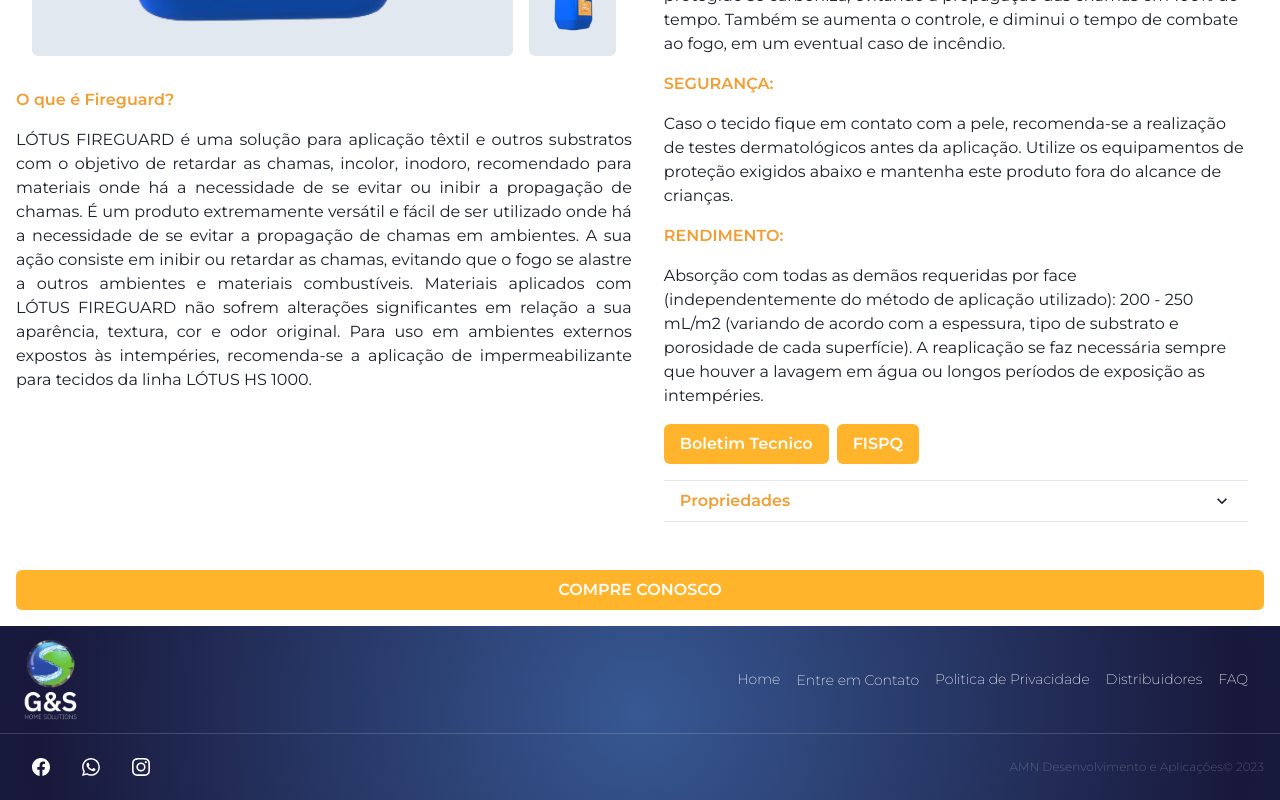
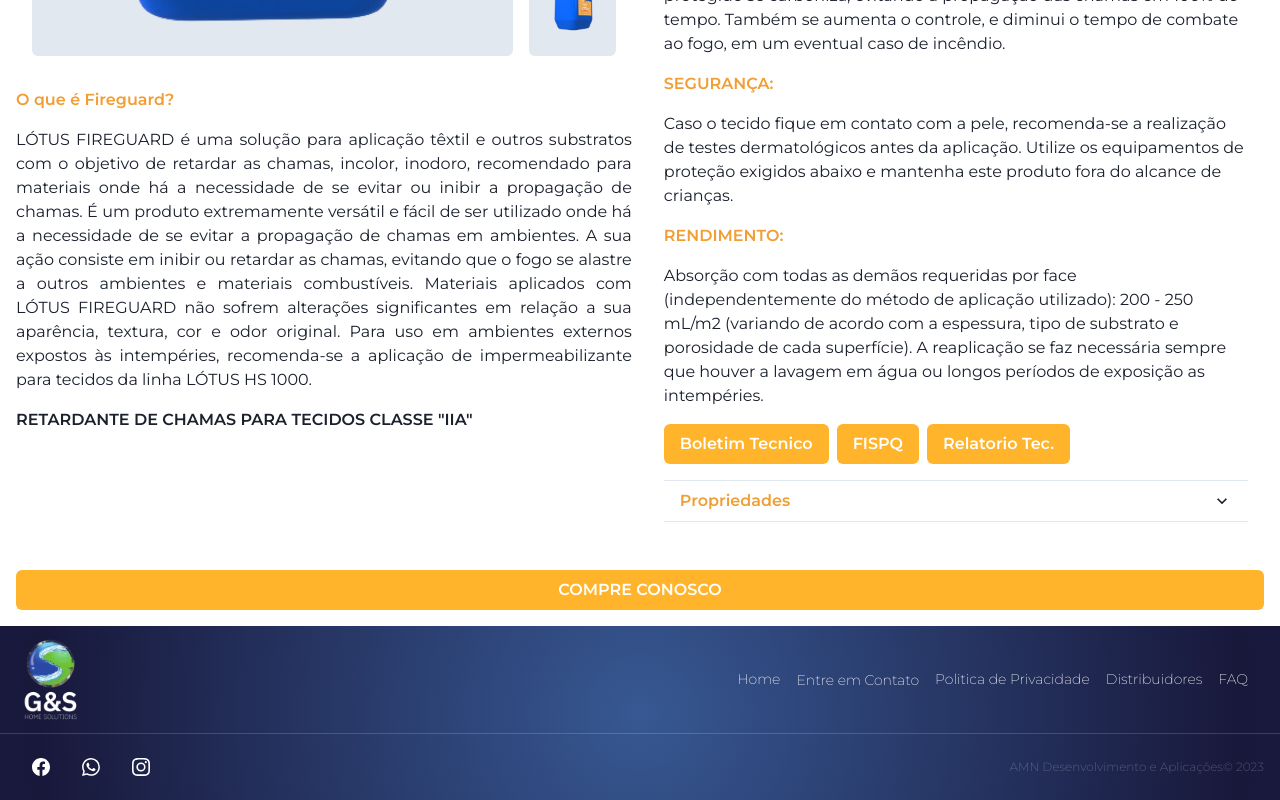
Before and after one commit to AMN-Developers/gs-solutions, a Next.js app: page /fireguard in a window 1280 px wide. Shown: the part 1350-2150 px from the top of the page. Built offline with nearby package versions, Linux system fonts and the light colour scheme; no server answers.

Commit message:
fix: added relatorio tecnico

```diff
--- a/pages/fireguard.tsx
+++ b/pages/fireguard.tsx
@@ -188,6 +188,7 @@
                 intempéries, recomenda-se a aplicação de impermeabilizante para
                 tecidos da linha LÓTUS HS 1000.
               </Text>
+              <Text fontWeight={"semibold"}>RETARDANTE DE CHAMAS PARA TECIDOS CLASSE "IIA"</Text>
             </Flex>
           </Flex>
           <Flex
@@ -330,6 +331,20 @@
               >
                 FISPQ
               </Button>
+              <Button
+                bg={"rgba(255,180,44,1)"}
+                color={"white"}
+                _hover={{
+                  bg: "rgba(255,180,44,0.8)",
+                }}
+                onClick={() =>
+                  window.open(
+                    "https://drive.google.com/file/d/1gwMLAQM1Zxusjf8Dm4dn7Zsgq_ODl9T1/view?pli=1"
+                  )
+                }
+              >
+                Relatorio Tec.
+              </Button>
             </Flex>
             <Flex flexDirection={"column"} gap={4} pb={4}>
               <Accordion allowToggle>
```
